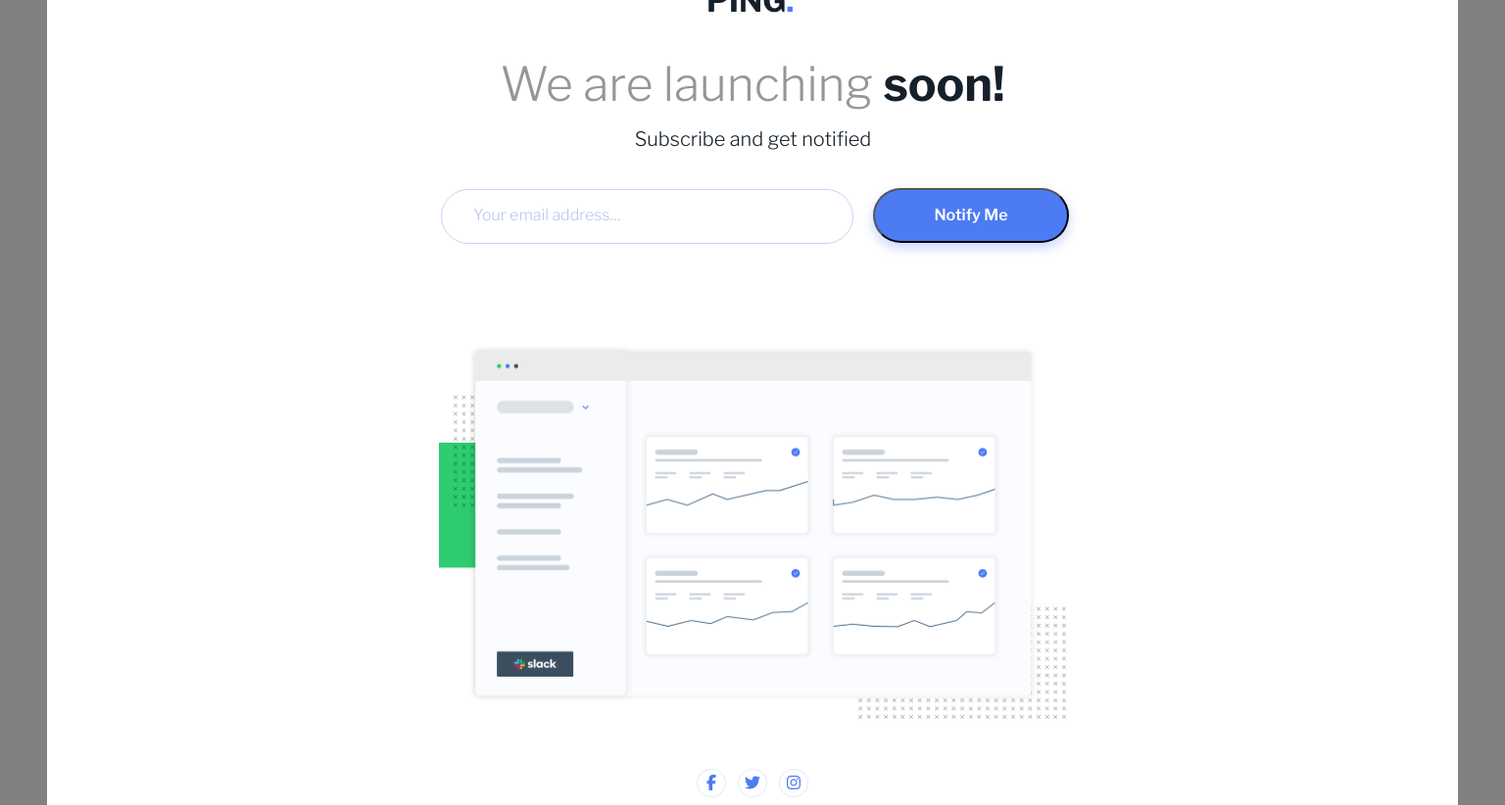
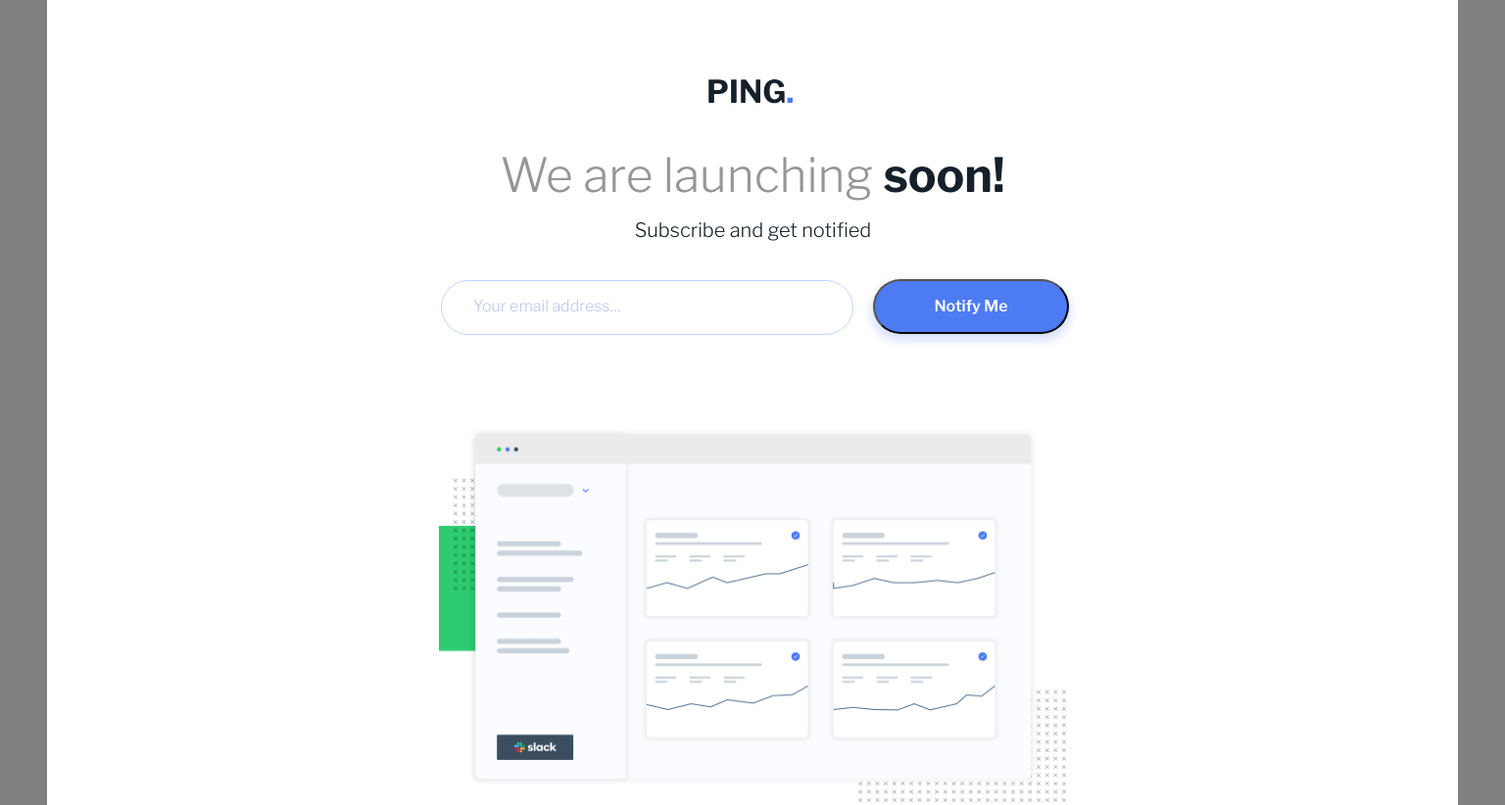
Before and after one commit to ninijajanidze/ping-coming-soon-page-master, a plain HTML site: page index.html in a window 1536 px wide. Shown: the top 822 px of the page at 98% size. Drawn offline with nearby package versions, Linux system fonts and the light colour scheme.

Commit message:
change heigth

```diff
--- a/style.css
+++ b/style.css
@@ -5,18 +5,15 @@ display: flex;
 flex-direction: column;
 justify-content: center;
 align-items: center;
-height: 100vh;
 background-color: grey;
 }
 
 .container {
 width: 375px;
-height: 812px;
 background: white;
 }
 
 .wrapper {
-    height: 350px;
     position: relative;
 }
 
@@ -160,7 +157,6 @@ h4 {
 @media screen and (min-width:1440px) {
     .container {
         width: 1440px;
-        height: 1024px;
         background: white;
         }
 
```
